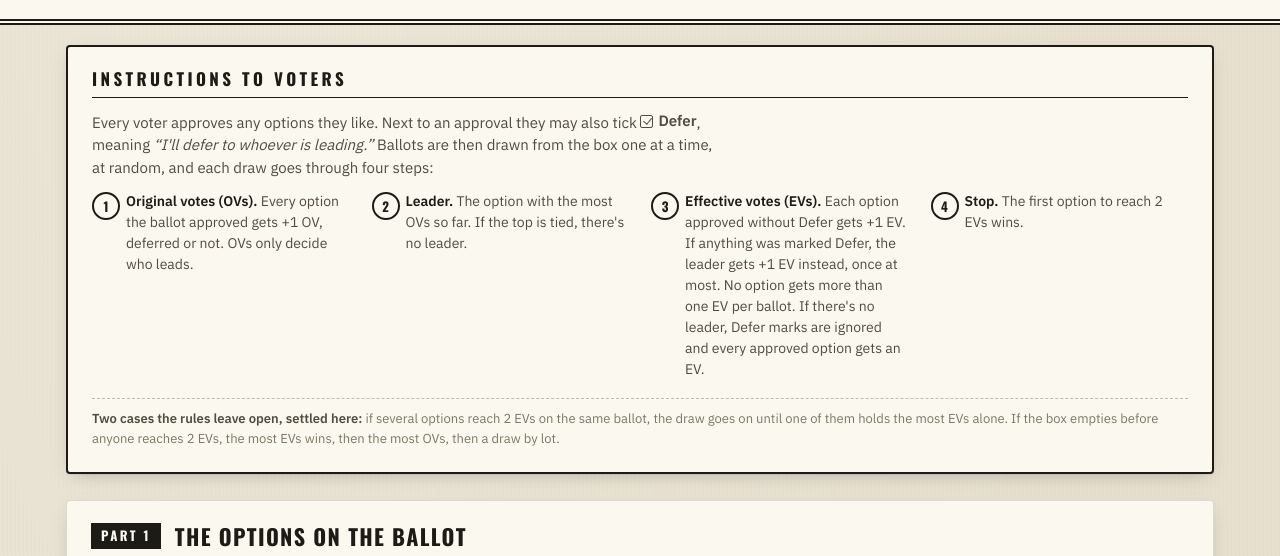
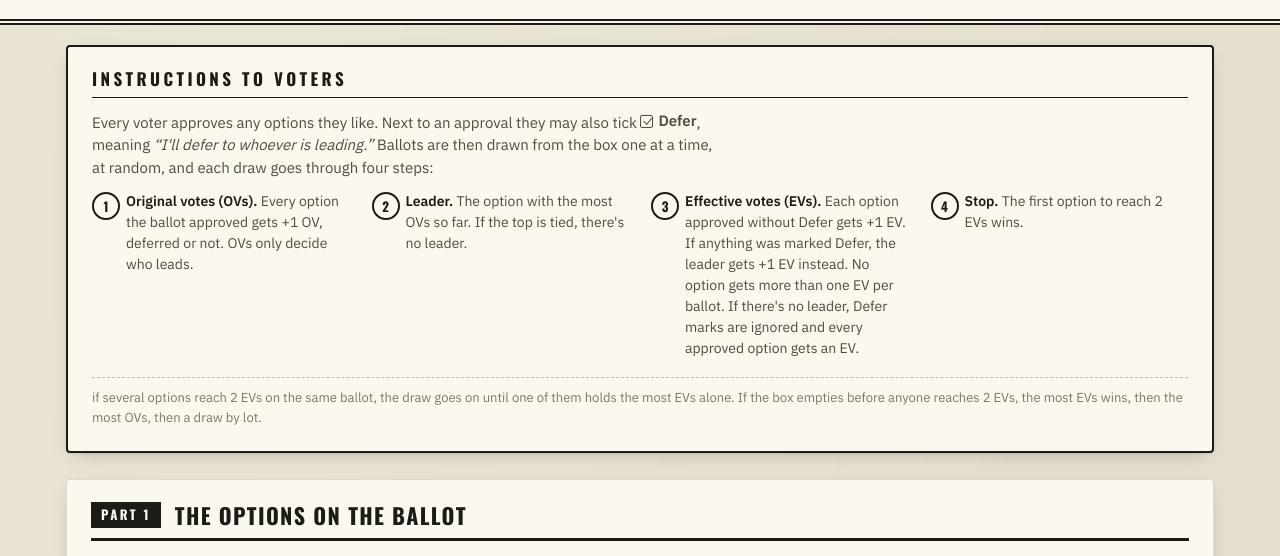
Before and after one commit to Yoav6/PAD-Voting, a plain HTML site: page index.html in a window 1280 px wide. Shown: the part 182-738 px from the top of the page. Drawn offline with nearby package versions, Linux system fonts and the light colour scheme.

Commit message:
Clarify voting rules in index.html by simplifying the description of effective votes and adjusting the fine print for better readability.

```diff
--- a/index.html
+++ b/index.html
@@ -39,10 +39,10 @@
         <ol class="rule-steps">
           <li><b>Original votes (OVs).</b> Every option the ballot approved gets +1 OV, deferred or not. OVs only decide who leads.</li>
           <li><b>Leader.</b> The option with the most OVs so far. If the top is tied, there's no leader.</li>
-          <li><b>Effective votes (EVs).</b> Each option approved without Defer gets +1 EV. If anything was marked Defer, the leader gets +1 EV instead, once at most. No option gets more than one EV per ballot. If there's no leader, Defer marks are ignored and every approved option gets an EV.</li>
+          <li><b>Effective votes (EVs).</b> Each option approved without Defer gets +1 EV. If anything was marked Defer, the leader gets +1 EV instead. No option gets more than one EV per ballot. If there's no leader, Defer marks are ignored and every approved option gets an EV.</li>
           <li><b>Stop.</b> The first option to reach 2 EVs wins.</li>
         </ol>
-        <p class="fine-print"><b>Two cases the rules leave open, settled here:</b> if several options reach 2 EVs on the same ballot, the draw goes on until one of them holds the most EVs alone. If the box empties before anyone reaches 2 EVs, the most EVs wins, then the most OVs, then a draw by lot.</p>
+        <p class="fine-print">if several options reach 2 EVs on the same ballot, the draw goes on until one of them holds the most EVs alone. If the box empties before anyone reaches 2 EVs, the most EVs wins, then the most OVs, then a draw by lot.</p>
       </div>
     </section>
 
```
